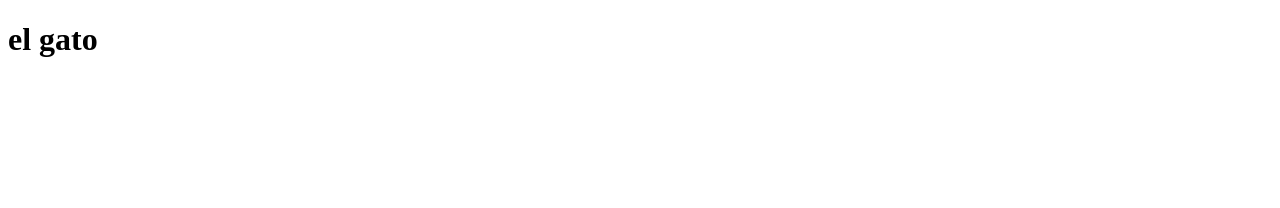
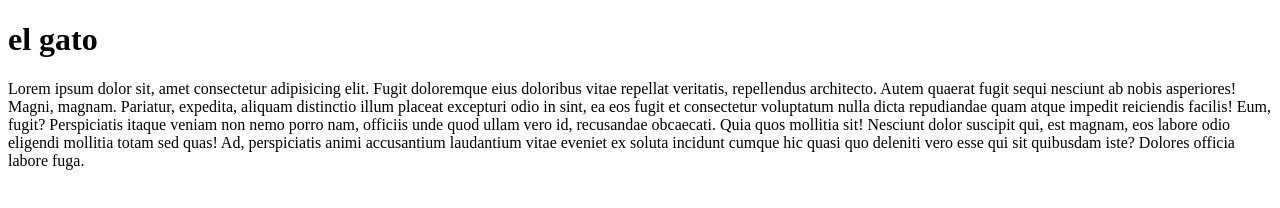
Before and after one commit to uxpruebascurso/ani-favor, a plain HTML site: page index.html in a window 1280 px wide. Drawn offline with Linux system fonts and the light colour scheme.

Commit message:
añado conte

```diff
--- a/index.html
+++ b/index.html
@@ -8,5 +8,6 @@
 </head>
 <body>
     <h1>el gato</h1>
+    <p>Lorem ipsum dolor sit, amet consectetur adipisicing elit. Fugit doloremque eius doloribus vitae repellat veritatis, repellendus architecto. Autem quaerat fugit sequi nesciunt ab nobis asperiores! Magni, magnam. Pariatur, expedita, aliquam distinctio illum placeat excepturi odio in sint, ea eos fugit et consectetur voluptatum nulla dicta repudiandae quam atque impedit reiciendis facilis! Eum, fugit? Perspiciatis itaque veniam non nemo porro nam, officiis unde quod ullam vero id, recusandae obcaecati. Quia quos mollitia sit! Nesciunt dolor suscipit qui, est magnam, eos labore odio eligendi mollitia totam sed quas! Ad, perspiciatis animi accusantium laudantium vitae eveniet ex soluta incidunt cumque hic quasi quo deleniti vero esse qui sit quibusdam iste? Dolores officia labore fuga.</p>
 </body>
 </html>
```
Also changed, not shown: contacto.html (+1 -0 lines).
